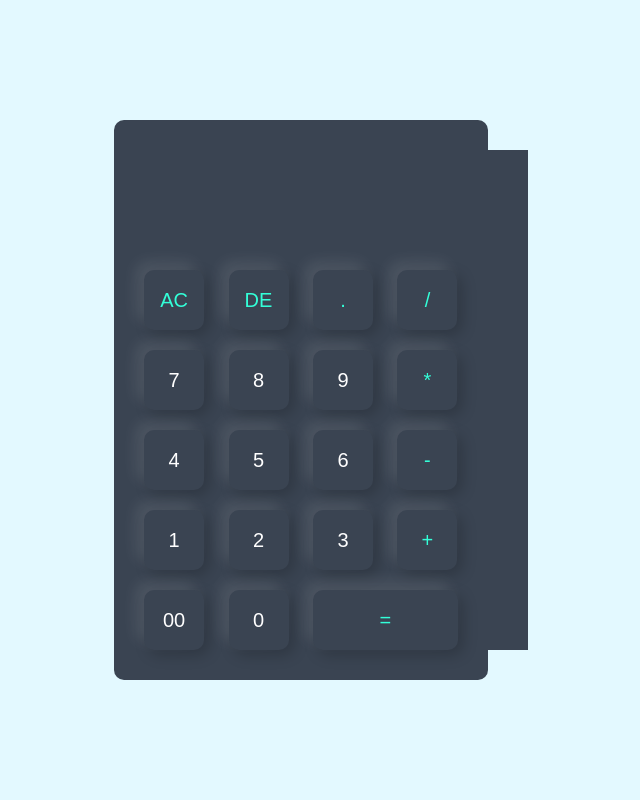
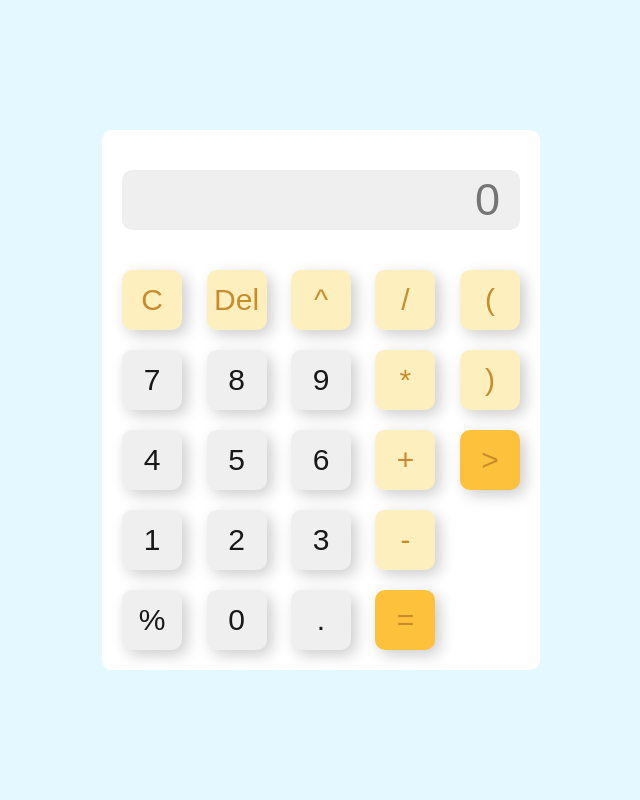
Before and after one commit to DaniilBel/AdvancedCalc, a Flask app: page / in a window 1280 px wide. Shown: the whole page, without its empty margins (319-959 px from the left). Run offline with Flask 3, Linux system fonts and the light colour scheme.

Commit message:
new interface

```diff
--- a/main.py
+++ b/main.py
@@ -22,5 +22,10 @@ def calculate():
     return render_template('index.html', result=result, history=history)
 
 
+@app.route('/history', methods=['POST'])
+def historyMoment():
+    pass
+
+
 if __name__ == '__main__':
     app.run()
--- a/static/css/style.css
+++ b/static/css/style.css
@@ -14,42 +14,43 @@
     justify-content: center;
 }
 
-.container .history {
-    background: #3a4452;
-    padding: 20px;
+.container #history {
+    background: #FFFFFF;
+    /* padding: 20px; */
     height: 500px;
     align-items: center;
 }
 
-.container .history div {
+.container #history .history-item {
     background: #3a445f;
     padding: 20px;
     border-radius: 10px;
     margin: 5px;
 }
 
-.container .history li {
+.container #history li {
     list-style-type: none;
     font-size: 20px;
     color: #fff;
 }
 
 .calculator {
-    background: #3a4452;
-    padding: 20px;
+    background: #FFFFFF;
+    padding: 10px;
     border-radius: 10px;
+    /* font-weight: bold; */
 }
 
-.calculator form input {
+.container form input {
     border: 0;
     outline: 0;
     width: 60px;
     height: 60px;
     border-radius: 10px;
     box-shadow: -8px -8px 15px rgba(255, 255, 255, 0.1), 5px 5px 15px rgba(0, 0, 0, 0.2);
-    background: transparent;
-    font-size: 20px;
-    color: #fff;
+    background: #EFEFEF;
+    font-size: 30px;
+    color: #181818;
     cursor: pointer;
     margin: 10px;
 }
@@ -65,12 +66,37 @@ form .display input {
     flex: 1;
     font-size: 45px;
     box-shadow: none;
+    padding-right: 20px;
 }
 
-form input.equal {
-    width: 145px;
+form input.equal.operator {
+    /* width: 145px; */
+    background-color: #FEC13B;
 }
 
 form input.operator {
-    color: #33ffd8;
+    color: #C88C2C;
+    background-color: #FEEFBF;
 }
+
+#history {
+    width: 0;
+    overflow: hidden;
+    transition: width 0.5s;
+    max-height: 100%;
+}
+
+#history .content {
+    overflow-y: auto;
+    max-height: 100%;
+    padding: 10px;
+}
+
+#history.opened {
+    width: 300px;
+}
+
+#history form {
+    display:flex;
+    justify-content:flex-end;
+}
--- /dev/null
+++ b/static/historyBtn.js
@@ -0,0 +1,6 @@
+const historyBtn = document.getElementById('open-history');
+const panel = document.getElementById('history');
+
+historyBtn.addEventListener('click', function() {
+    panel.classList.toggle('opened');
+});
--- a/static/restore.js
+++ b/static/restore.js
@@ -7,14 +7,15 @@ document.addEventListener("DOMContentLoaded", function() {
             const result = item.getAttribute("data-result");
             document.getElementsByName("display").value = result;
             alert(document.getElementsByName("display").value);
-            fetch('/calculate', {
-                method: 'POST',
-            }).then(data => {
-                window.location.reload();
-            })
-            .catch(error => {
-                console.log(error);
-            });
+
+            // fetch('/calculate', {
+            //     method: 'POST',
+            // }).then(data => {
+            //     window.location.reload();
+            // })
+            // .catch(error => {
+            //     console.log(error);
+            // });
         });
     });
 });
--- a/templates/index.html
+++ b/templates/index.html
@@ -13,44 +13,46 @@
     <div class="calculator">
         <form action="{{ url_for('calculate') }}" method="post">
             <div class="display">
-                <input type="text" name="display" value="{{result}}" required>
+                <input type="text" name="display" value="{{result}}" placeholder="0" required>
             </div>
             <div>
-<!--                All clear-->
-                <input type="button" value="AC" onclick="display.value = '' " class="operator">
-<!--                Delete-->
-                <input type="button" value="DE" onclick="display.value = display.value.toString().slice(0, -1) " class="operator">
-                <input type="button" value="." onclick="display.value += '.' " class="operator">
+                <input type="button" value="C" onclick="display.value = '' " class="operator">
+                <input type="button" value="Del" onclick="display.value = display.value.toString().slice(0, -1) " class="operator">
+                <input type="button" value="^" onclick="display.value += '^' " class="operator">
                 <input type="button" value="/" onclick="display.value += '/' " class="operator">
+                <input type="button" value="(" onclick="display.value += '(' " class="operator">
             </div>
             <div>
                 <input type="button" value="7" onclick="display.value += '7' ">
                 <input type="button" value="8" onclick="display.value += '8' ">
                 <input type="button" value="9" onclick="display.value += '9' ">
                 <input type="button" value="*" onclick="display.value += '*' " class="operator">
+                <input type="button" value=")" onclick="display.value += ')' " class="operator">
             </div>
             <div>
                 <input type="button" value="4" onclick="display.value += '4' ">
                 <input type="button" value="5" onclick="display.value += '5' ">
                 <input type="button" value="6" onclick="display.value += '6' ">
-                <input type="button" value="-" onclick="display.value += '-' " class="operator">
+                <input type="button" value="+" onclick="display.value += '+' " class="operator">
+                <input type="button" value=">" onclick="display.value += '6' " id="open-history" class="equal operator">
             </div>
             <div>
                 <input type="button" value="1" onclick="display.value += '1' ">
                 <input type="button" value="2" onclick="display.value += '2' ">
                 <input type="button" value="3" onclick="display.value += '3' ">
-                <input type="button" value="+" onclick="display.value += '+' " class="operator">
+                <input type="button" value="-" onclick="display.value += '-' " class="operator">
             </div>
             <div>
-                <input type="button" value="00" onclick="display.value += '00' ">
+                <input type="button" value="%" onclick="display.value += '%' ">
                 <input type="button" value="0" onclick="display.value += '0' ">
 <!--                <input type="button" value="=" onclick="display.value = eval(display.value)" class="equal operator">-->
+                <input type="button" value="." onclick="display.value += '.' ">
                 <input type="submit" value="=" class="equal operator">
             </div>
         </form>
     </div>
-    <form action="{{ url_for('calculate') }}" method="post">
-        <div class="history">
+    <div id="history">
+        <div class="content">
             <ul>
                 {% for item in history %}
                 <div class="history-item" data-result="{{ item.result }}">
@@ -58,10 +60,16 @@
                 </div>
                 {% endfor %}
             </ul>
+            <form action="{{ url_for('historyMoment') }}" method="post">
+                <div>
+                    <input type="submit" value="D" class="equal operator">
+                </div>
+            </form>
         </div>
-    </form>
+    </div>
 </div>
 
 <script src="{{ url_for('static', filename='restore.js') }}"></script>
+<script src="{{ url_for('static', filename='historyBtn.js') }}"></script>
 </body>
 </html>
```
